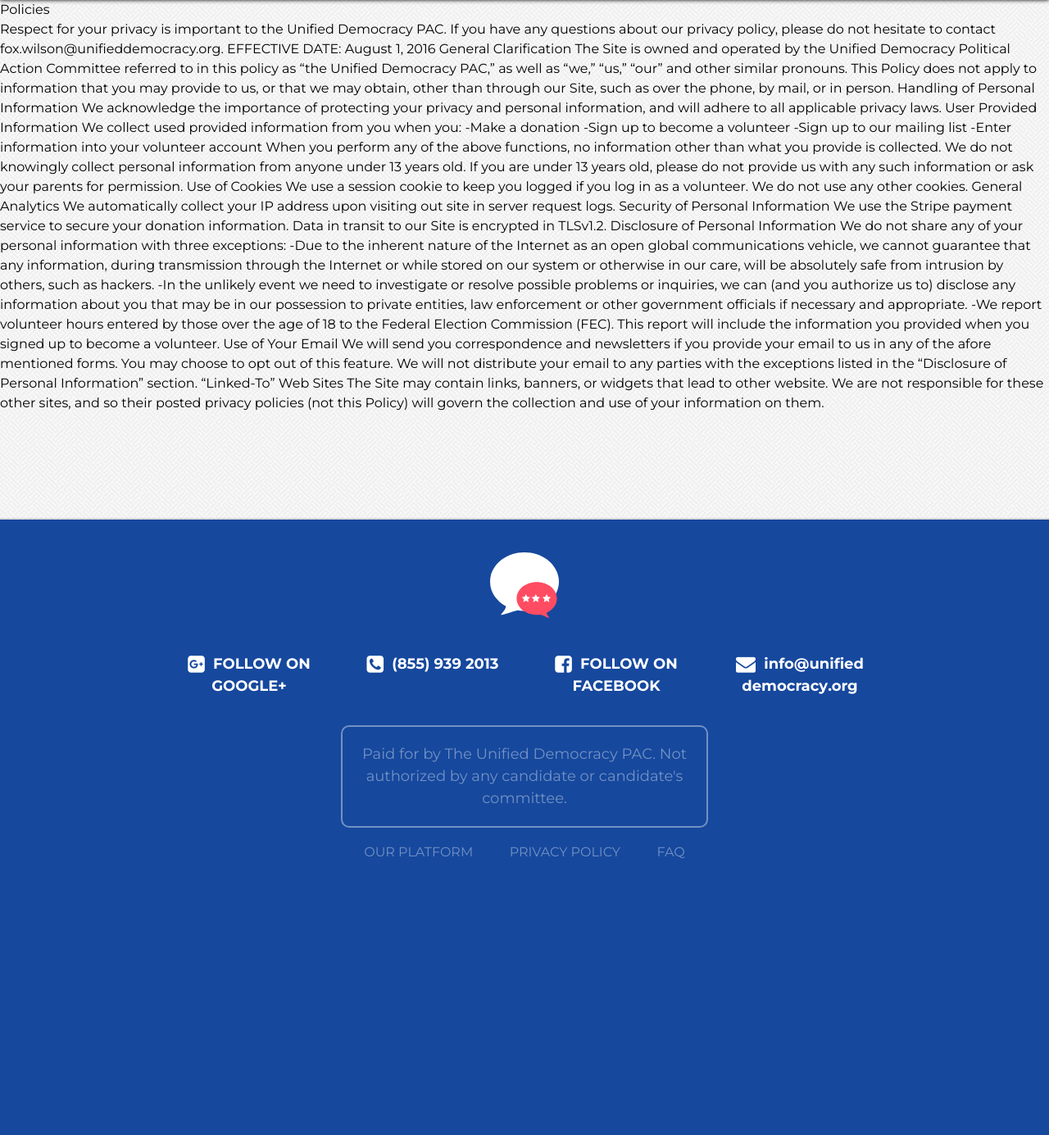
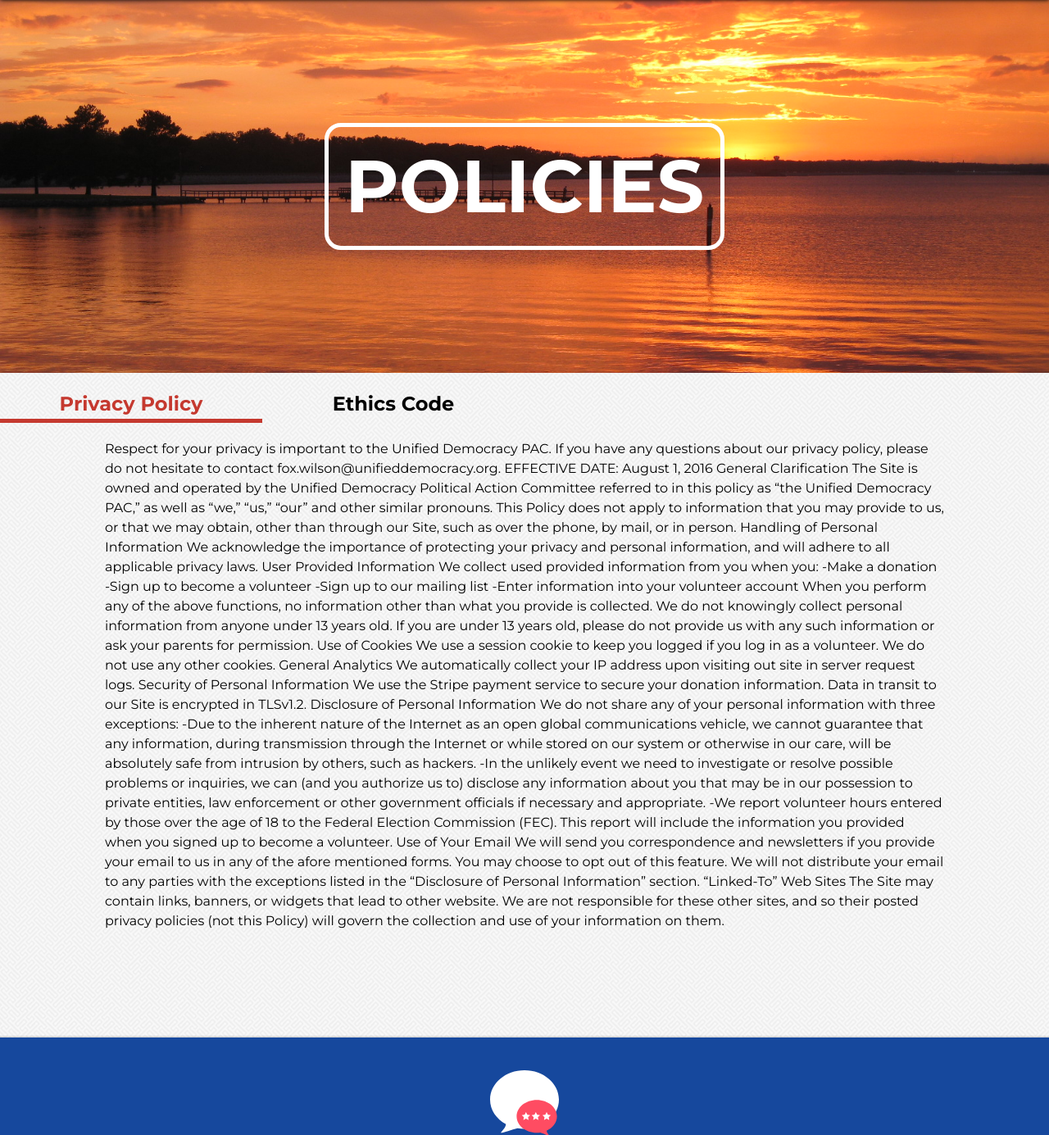
Before and after one commit to TriangleUrbanDebateLeague/tudl, a Flask app: page /policy/ in a window 1280 px wide. Shown: the part 60-1445 px from the top of the page at 82% size. Before the commit the page ends 1108 px from the top, so only its background shows below. Run offline with Flask 2, Linux system fonts and the light colour scheme; some libraries are stand-ins or nearby versions.

Commit message:
ethics-code page

```diff
--- a/site/modules/staticpages/templates/staticpages/policy.html
+++ b/site/modules/staticpages/templates/staticpages/policy.html
@@ -1,12 +1,23 @@
-{% set extra_css = "privacy" %}
+{% set extra_css = ["huge-header", "policy"] %}
 {% extends "base.html" %}
 
 {% block content %}
-<div id="main-text">
-    <div id="title">Policies</div>
-    <div class="content-section">
+<div id="huge-header">
+    <h1>Policies</h1>
+</div>
+
+<div class="pure-g" id="sections">
+    <div class="pure-u-md-1-4 pure-u-1">
+        <h2 class="link" id="privacy-policy">Privacy Policy</h2>
+    </div>
+
+    <div class="pure-u-md-1-4 pure-u-1">
+        <h2 class="link" id="ethics-code">Ethics Code</h2>
+    </div>
+</div>
+
+<div class="tab" id="tab-privacy-policy" class="text">
         Respect for your privacy is important to the Unified Democracy PAC.  If you have any questions about our privacy policy, please do not hesitate to contact fox.wilson@unifieddemocracy.org.
-
         EFFECTIVE DATE:  August 1, 2016
 
         General Clarification
@@ -45,6 +56,48 @@
 
         “Linked-To” Web Sites
         The Site may contain links, banners, or widgets that lead to other website.  We are not responsible for these other sites, and so their posted privacy policies (not this Policy) will govern the collection and use of your information on them.
+</div>
+
+<div class="tab" id="tab-ethics-code" class="text">
+    <div class="center">
+        <embed id="pdf" src="/static/ethics_code.pdf" type='application/pdf'>
     </div>
 </div>
 {% endblock %}
+
+{% block scripts %}
+<script type="text/javascript">
+    var tabs = document.getElementsByClassName("tab");
+    var links = document.getElementsByClassName("link");
+
+    function setOnclicks (name) {
+        var link = document.getElementById(name);
+        link.onclick = function () {
+            for (var i = 0; i < tabs.length; i++) {
+                var tab = tabs[i];
+                tab.style.display = "none";
+            }
+
+            for (var i = 0; i < links.length; i++) {
+                var currentLink = links[i];
+                currentLink.classList.remove("selected");
+            }
+
+            link.classList.add("selected");
+
+            document.getElementById("tab-" + name).style.display = "block";
+        }
+    }
+
+    setOnclicks("privacy-policy");
+    setOnclicks("ethics-code");
+
+    /* set just the first tab visible. */
+    for (var i = 1; i < tabs.length; i++) {
+        var tab = tabs[i];
+        tab.style.display = "none";
+    }
+
+    links[0].classList.add("selected");
+</script>
+{% endblock %}
--- a/site/static/css/policy.css
+++ b/site/static/css/policy.css
@@ -0,0 +1,70 @@
+/* --- box styles --- */
+#huge-header {
+    background-image: url("../background-images/policy.jpg");
+}
+/* --- end box styles --- */
+
+/* --- tab styles --- */
+#sections {
+    text-align: center;
+}
+
+#sections h2 {
+    border-bottom: solid 5px rgb(256, 256, 256, 0);
+	-moz-background-clip: padding;
+	-webkit-background-clip: padding;
+	background-clip: padding-box;
+}
+
+#sections h2:hover,
+#sections h2:focus,
+#sections h2.selected,
+#subsections h2:hover,
+#subsections h2:focus,
+#subsections h2.selected {
+    color: #c5392f;
+    border-bottom: solid 5px #c5392f;
+    cursor: pointer;
+}
+
+.tab {
+    width: 80%;
+    margin-left: auto;
+    margin-right: auto;
+}
+/* --- end tab styles --- */
+
+/* --- ethics code styles --- */
+#tab-ethics-code {
+    text-align: center;
+}
+
+
+#pdf {
+    margin: auto;
+    width: 100%;
+    max-width: 1000px;
+    height: 1000px;
+}
+
+@media screen and (max-width: 1600px) {
+    #pdf {
+        max-width: 800px;
+        height: 800px;
+    }
+}
+
+@media screen and (max-width: 1200px) {
+    #pdf {
+        max-width: 600px;
+        height: 600px;
+    }
+}
+
+@media screen and (max-width: 600px) {
+    #pdf {
+        max-width: 400px;
+        height: 400px;
+    }
+}
+/* --- end ethics code styles --- */
```
Also changed, not shown: site/modules/staticpages/templates/staticpages/about.html (+1 -9 lines), site/static/background-images/policy.jpg (added).
